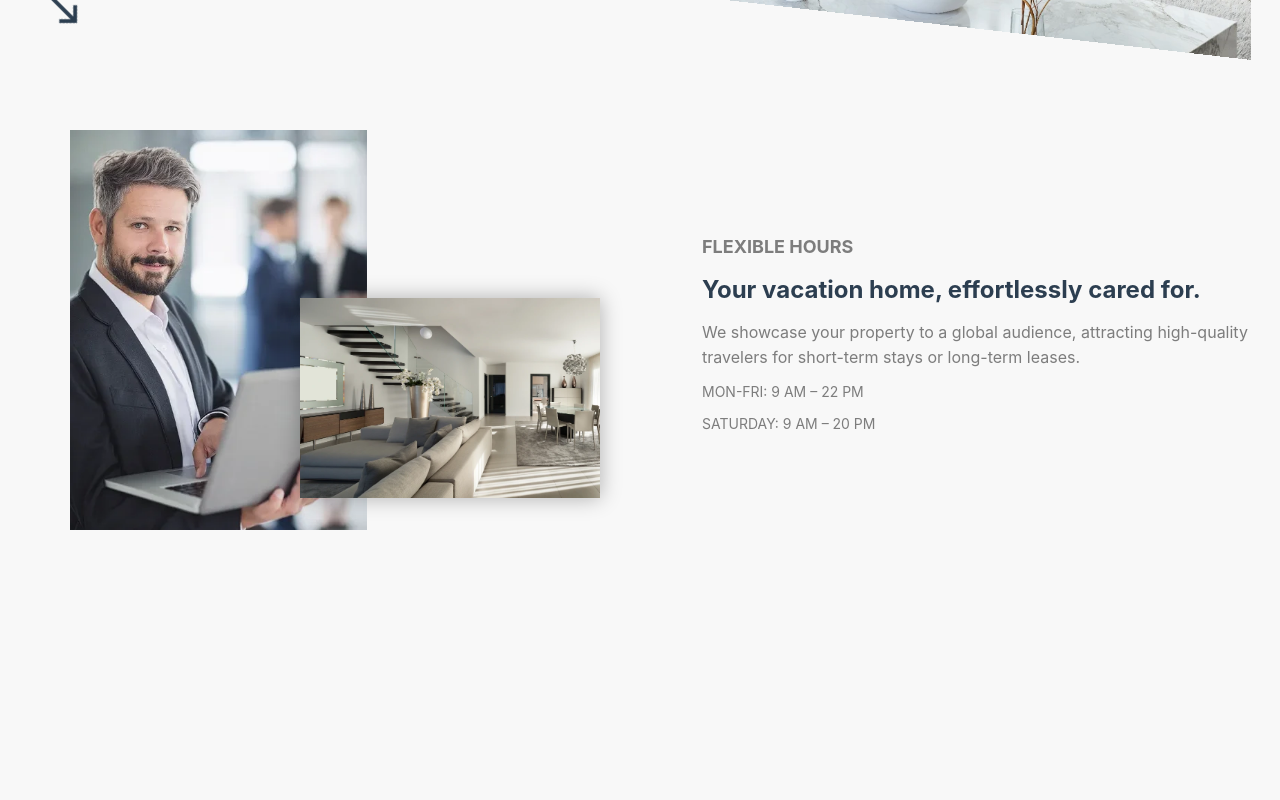
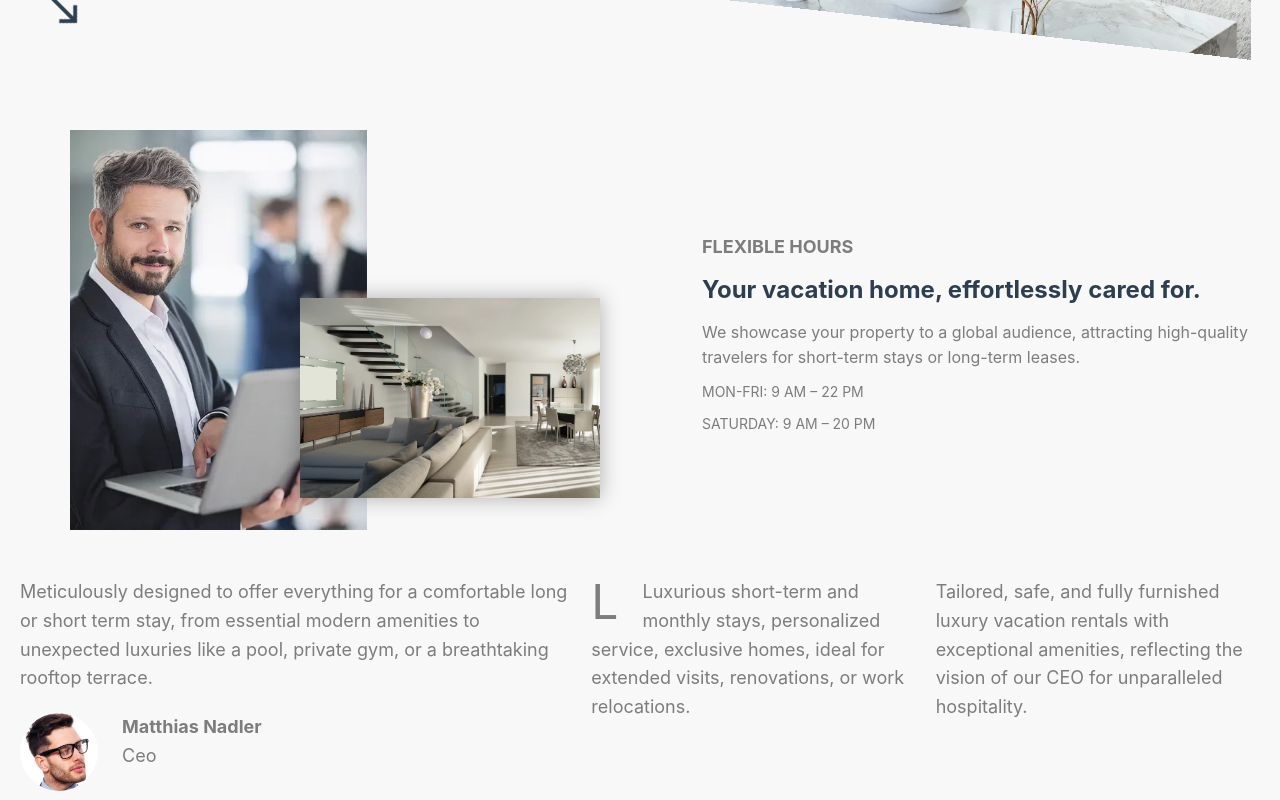
Before and after one commit to alejandroyunes/inmobiliaria-vue-scss, a Vue app: page / in a window 1280 px wide. Shown: the part 718-1518 px from the top of the page. Before the commit the page ends 1256 px from the top, so only its background shows below. Built offline with nearby package versions, Linux system fonts and the light colour scheme.

Commit message:
added ceo three row

```diff
--- /dev/null
+++ b/src/components/sections/three-row/CeoThreeRow.vue
@@ -0,0 +1,36 @@
+<script lang="ts" setup>
+import './ceo-three-row.scss'
+</script>
+
+<template>
+  <section class="ceo-three-row-container">
+    <div class="ceo-three-row-left">
+
+      <p>
+        Meticulously designed to offer everything for a comfortable long or short term stay, from essential modern
+        amenities to unexpected luxuries like a pool, private gym, or a breathtaking rooftop terrace.
+      </p>
+
+      <div class="ceo-info">
+        <div>
+          <img class="ceo-image" src="/images/widgets/widget-ceo1.webp" alt="alt" width="78" height="78" />
+        </div>
+        <div>
+          <p class="ceo-name">Matthias Nadler</p>
+          <p>Ceo</p>
+        </div>
+      </div>
+    </div>
+
+    <div>
+      <span class="first-letter">L</span>
+      <p>Luxurious short-term and monthly stays, personalized service, exclusive homes, ideal for extended visits,
+        renovations, or work relocations. </p>
+    </div>
+
+    <div>
+      <p>Tailored, safe, and fully furnished luxury vacation rentals with exceptional amenities, reflecting the vision
+        of our CEO for unparalleled hospitality.</p>
+    </div>
+  </section>
+</template>
--- /dev/null
+++ b/src/components/sections/three-row/ceo-three-row.scss
@@ -0,0 +1,39 @@
+.ceo-three-row-container {
+  display: grid;
+  grid-template-columns: 1.7fr 1fr 1fr;
+  gap: 20px;
+  margin: 40px auto 0;
+  padding: 0 20px;
+  font-size: 18px;
+  max-width: var(--max-width);
+  @media (max-width: 900px) {
+    grid-template-columns: repeat(1, 1fr);
+  }
+}
+
+.ceo-three-row-left {
+  display: flex;
+  flex-direction: column;
+  gap: 20px;
+
+  .ceo-info {
+    display: flex;
+    flex-direction: row;
+    gap: 24px;
+
+    .ceo-image {
+      border-radius: 50%;
+    }
+
+    .ceo-name {
+      font-weight: bold;
+    }
+  }
+}
+
+.first-letter {
+  font-size: 48px;
+  float: left;
+  line-height: 1;
+  padding-right: 24px;
+}
--- a/src/views/HomeView.vue
+++ b/src/views/HomeView.vue
@@ -1,10 +1,12 @@
 <script setup lang="ts">
 import BillboardComponent from '@/components/billboard/BillboardComponent.vue'
 import ImageTitle from '@/components/sections/two-row/image-title/ImageTitle.vue'
+import CeoThreeRow from '@/components/sections/three-row/CeoThreeRow.vue'
 </script>
 
 
 <template>
   <BillboardComponent />
   <ImageTitle />
+  <CeoThreeRow />
 </template>
```
Also changed, not shown: public/images/widgets/widget-ceo1.webp (added).
